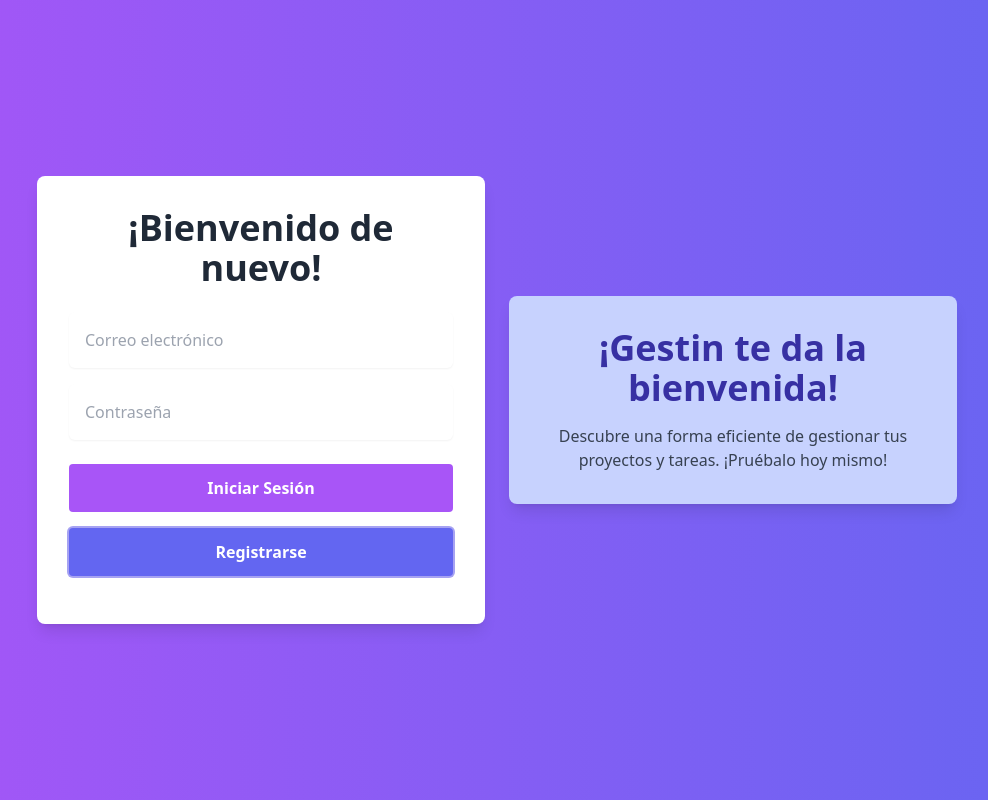
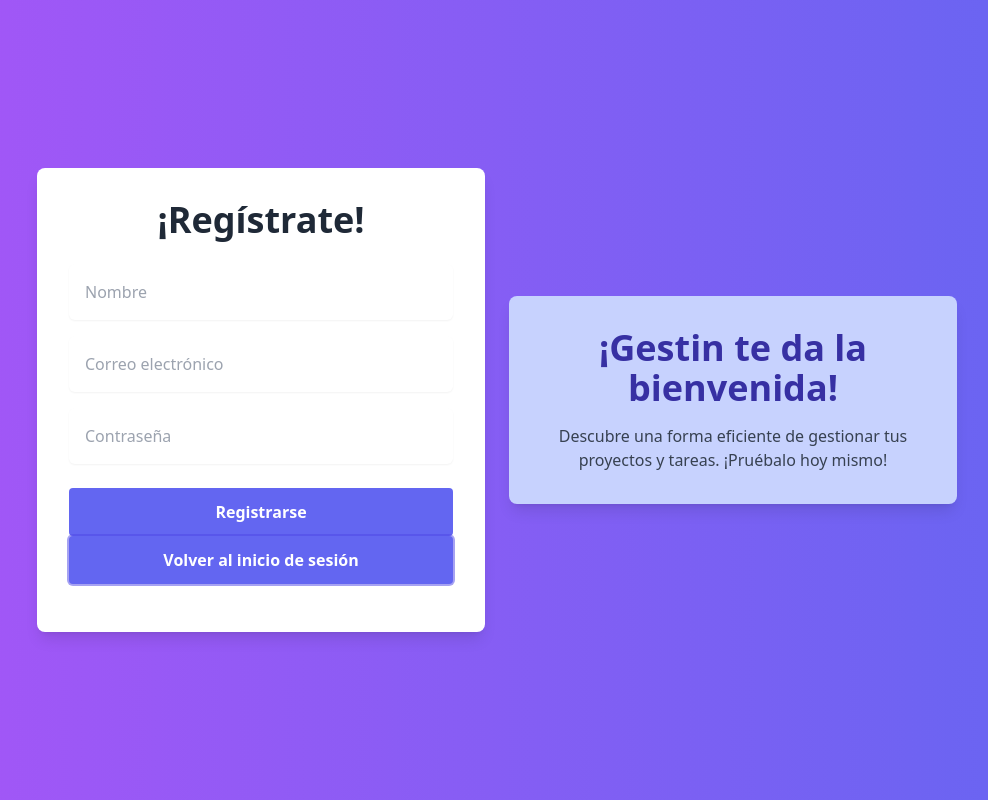
Before and after one commit to EdisonLopezEC/economa, a React (Create React App) app: page / in a window 1280 px wide. Both pictures are taken after a click on the button "Registrarse". Shown: the whole page, without its empty margins (143-1131 px from the left). Built offline with nearby package versions, Linux system fonts and the light colour scheme; no server answers.

Commit message:
login and register complete

```diff
--- a/src/SingIn.js
+++ b/src/SingIn.js
@@ -4,24 +4,39 @@
 import { AuthContext } from './context/AuthContext';
 import { userContext } from './App';
 import { useNavigate } from "react-router-dom";
+import { doc, getDoc, setDoc } from 'firebase/firestore/lite';
 
 
 export default function SignIn() {
   const navigate = useNavigate();
+  const [isAuthenth, setIsAuthenth] = useContext(userContext);
+  const [isRegistering, setIsRegistering] = useState(false);
 
-  // const { isAuthenthh, setIsAuthenth } = useContext(AuthContext);
-  const [isAuthenth, setIsAuthenth] = useContext(userContext);
   const [formState, setFormState] = useState({
     email: '',
     password: '',
   });
 
+  const [registerFormState, setRegisterFormState] = useState({
+    nombre: '',
+    registroEmail: '',
+    registroPassword: '',
+  });
+
   const { email, password } = formState;
+  const { nombre, registroEmail, registroPassword } = registerFormState;
   const [errorLogin, setErrorLogin] = useState(false);
 
   const handleInputChange = ({ target }) => {
     setFormState({
       ...formState,
+      [target.name]: target.value,
+    });
+  };
+
+  const handleRegisterInputChange = ({ target }) => {
+    setRegisterFormState({
+      ...registerFormState,
       [target.name]: target.value,
     });
   };
@@ -34,7 +49,7 @@
         const user = userCredentials.user;
         setErrorLogin(false);
         setIsAuthenth(true);
-        navigate("/dashboard"); // Cambia "/dashboard" por la ruta que desees
+        navigate("/dashboard");
       })
       .catch((error) => {
         setErrorLogin(true);
@@ -43,15 +58,68 @@
       });
   };
 
+  const guardarUsuario = async (usuario) => {
+    // Aquí debes asegurarte de tener los datos del usuario, como nombre, correo, etc.
+    try {
+      // Reemplaza "usuarios" con el nombre de tu colección en Firestore
+      const docRef = doc(db, "usuarios", auth.currentUser.uid);
+      const docSnap = await getDoc(docRef);
+      const data = docSnap.data();
+
+      if (docSnap.exists()) {
+        // Si el usuario ya existe, actualiza sus datos
+        await setDoc(docRef, {
+          nombre: usuario.nombre,
+          correo: usuario.correo,
+          permisos: "usuario",
+          uid: auth.currentUser.uid,
+          // Agrega más campos de datos si es necesario
+        });
+        console.log("Usuario actualizado en la base de datos");
+      } else {
+        // Si el usuario no existe, crea un nuevo documento con sus datos
+        await setDoc(docRef, {
+          nombre: usuario.nombre,
+          correo: usuario.correo,
+          permisos: usuario.permisos,
+          uid: auth.currentUser.uid,
+          // Agrega más campos de datos si es necesario
+        });
+        console.log("Nuevo usuario guardado en la base de datos");
+      }
+    } catch (error) {
+      console.error("Error al guardar el usuario: ", error);
+    }
+  };
+
+
   const handleRegister = () => {
-    // Add your register logic here
+    if (registroEmail && registroPassword && nombre) {
+      auth
+        .createUserWithEmailAndPassword(registroEmail, registroPassword)
+        .then((userCredential) => {
+          const user = userCredential.user;
+          const { uid } = user;
+          guardarUsuario({ nombre, correo: registroEmail, permisos: "usuario" });
+          console.log('Registro exitoso');
+        })
+        .catch((error) => {
+          console.error('Error al registrar el usuario: ', error);
+        });
+    } else {
+      console.error('Error al registrar el usuario: alguno de los campos está vacío');
+    }
   };
+
 
   return (
     <div className="flex items-center justify-center h-screen bg-gradient-to-r from-purple-500 to-indigo-500">
       <div className="w-full max-w-md rounded-lg shadow-lg bg-white p-8 animate__animated animate__fadeIn">
-        <h2 className="text-4xl text-center font-bold mb-6 text-gray-800">¡Bienvenido de nuevo!</h2>
+        <h2 className="text-4xl text-center font-bold mb-6 text-gray-800">
+          {isRegistering ? '¡Regístrate!' : '¡Bienvenido de nuevo!'}
+        </h2>
         <form className="mb-4">
+          {!isRegistering && (
             <div className="mb-4">
               <input
                 className="w-full rounded-md border-purple-300 shadow-sm p-4 focus:outline-none focus:ring-2 focus:ring-purple-600 focus:border-transparent"
@@ -62,6 +130,8 @@
                 onChange={handleInputChange}
               />
             </div>
+          )}
+          {!isRegistering && (
             <div className="mb-6">
               <input
                 className="w-full rounded-md border-purple-300 shadow-sm p-4 focus:outline-none focus:ring-2 focus:ring-purple-600 focus:border-transparent"
@@ -72,11 +142,57 @@
                 onChange={handleInputChange}
               />
             </div>
+          )}
+          {isRegistering && (
+            <div className="mb-4">
+              <input
+                className="w-full rounded-md border-purple-300 shadow-sm p-4 focus:outline-none focus:ring-2 focus:ring-purple-600 focus:border-transparent"
+                type="text"
+                placeholder="Nombre"
+                value={nombre}
+                name="nombre"
+                onChange={handleRegisterInputChange}
+              />
+            </div>
+          )}
+          {isRegistering && (
+            <div className="mb-4">
+              <input
+                className="w-full rounded-md border-purple-300 shadow-sm p-4 focus:outline-none focus:ring-2 focus:ring-purple-600 focus:border-transparent"
+                type="text"
+                placeholder="Correo electrónico"
+                value={registroEmail}
+                name="registroEmail"
+                onChange={handleRegisterInputChange}
+              />
+            </div>
+          )}
+          {isRegistering && (
+            <div className="mb-6">
+              <input
+                className="w-full rounded-md border-purple-300 shadow-sm p-4 focus:outline-none focus:ring-2 focus:ring-purple-600 focus:border-transparent"
+                type="password"
+                name="registroPassword"
+                placeholder="Contraseña"
+                value={registroPassword}
+                onChange={handleRegisterInputChange}
+              />
+            </div>
+          )}
 
           {errorLogin && (
             <div className="text-red-500 text-sm italic text-center mb-4">Credenciales incorrectas. Inténtalo de nuevo.</div>
           )}
 
+          {isRegistering ? (
+            <button
+              className="bg-indigo-500 hover:bg-indigo-700 text-white font-bold py-3 px-6 rounded focus:outline-none focus:ring-2 focus:ring-indigo-600 focus:ring-opacity-50 w-full transition duration-300"
+              type="button"
+              onClick={handleRegister}
+            >
+              Registrarse
+            </button>
+          ) : (
             <button
               className="bg-purple-500 hover:bg-purple-700 text-white font-bold py-3 px-6 rounded focus:outline-none focus:ring-2 focus:ring-purple-600 focus:ring-opacity-50 w-full transition duration-300 mb-4"
               type="button"
@@ -84,13 +200,14 @@
             >
               {isAuthenth ? 'Ingresando...' : 'Iniciar Sesión'}
             </button>
+          )}
 
           <button
             className="bg-indigo-500 hover:bg-indigo-700 text-white font-bold py-3 px-6 rounded focus:outline-none focus:ring-2 focus:ring-indigo-600 focus:ring-opacity-50 w-full transition duration-300"
             type="button"
-            onClick={handleRegister}
+            onClick={() => setIsRegistering(!isRegistering)}
           >
-            Registrarse
+            {isRegistering ? 'Volver al inicio de sesión' : 'Registrarse'}
           </button>
         </form>
       </div>
```
Lines whose indentation alone changed are shown as unchanged.
